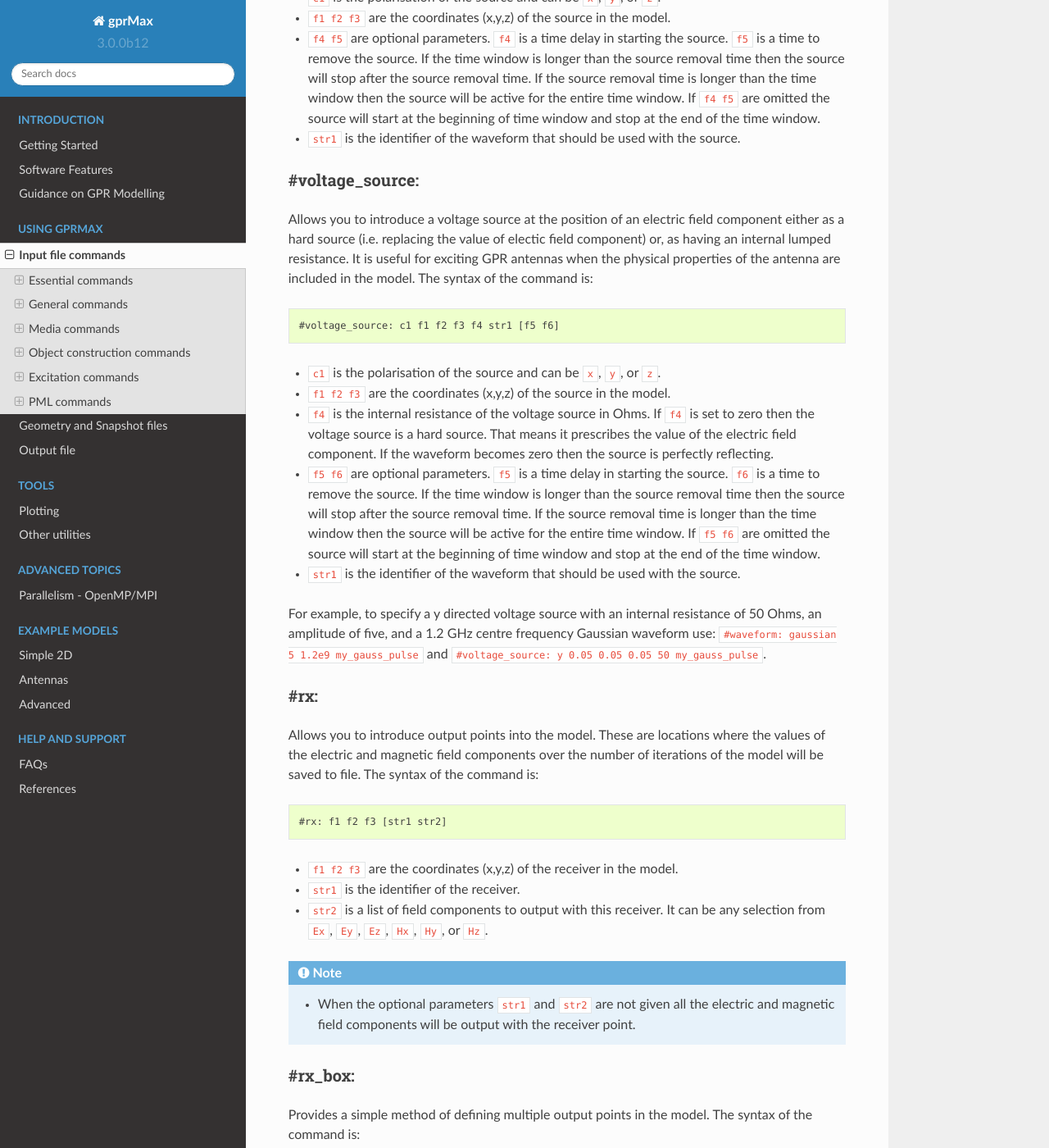
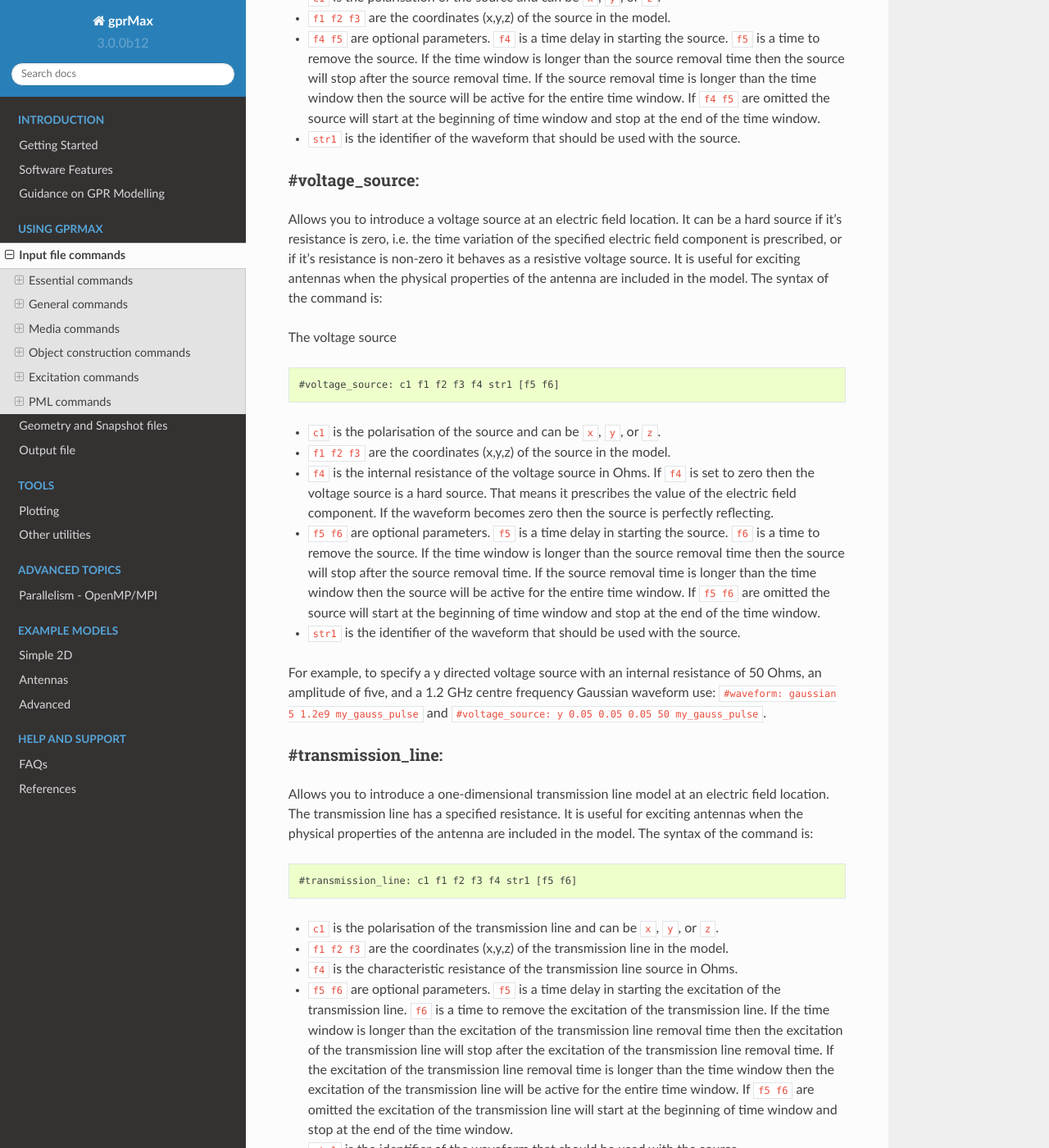
Before and after one commit to gprMax/gprMax, a Sphinx documentation site: the page built from docs/source/input.rst, in a window 1280 px wide and 1400 px high, scrolled down 21696 px. Shown: the whole window at 82% size. Built offline with Sphinx 7.4.7 and the Read the Docs theme 2.0.0, drawn with Linux system fonts in a browser that asks for light colours; pages that are not in the unit, such as notebooks, are missing from menus; some of the changed text lies outside the part shown.

Commit message:
Added transmission line command.

```diff
--- a/docs/source/input.rst
+++ b/docs/source/input.rst
@@ -745,7 +745,9 @@ This will simulate an infinitesimal magnetic dipole. This is often referred to a
 #voltage_source:
 ----------------
 
-Allows you to introduce a voltage source at the position of an electric field component either as a hard source (i.e. replacing the value of electic field component) or, as having an internal lumped resistance. It is useful for exciting GPR antennas when the physical properties of the antenna are included in the model. The syntax of the command is:
+Allows you to introduce a voltage source at an electric field location. It can be a hard source if it's resistance is zero, i.e. the time variation of the specified electric field component is prescribed, or if it's resistance is non-zero it behaves as a resistive voltage source. It is useful for exciting antennas when the physical properties of the antenna are included in the model. The syntax of the command is:
+
+The voltage source
 
 .. code-block:: none
 
@@ -758,6 +760,25 @@ Allows you to introduce a voltage source at the position of an electric field co
 * ``str1`` is the identifier of the waveform that should be used with the source.
 
 For example, to specify a y directed voltage source with an internal resistance of 50 Ohms, an amplitude of five, and a 1.2 GHz centre frequency Gaussian waveform use: ``#waveform: gaussian 5 1.2e9 my_gauss_pulse`` and ``#voltage_source: y 0.05 0.05 0.05 50 my_gauss_pulse``.
+
+#transmission_line:
+-------------------
+
+Allows you to introduce a one-dimensional transmission line model at an electric field location. The transmission line has a specified resistance. It is useful for exciting antennas when the physical properties of the antenna are included in the model. The syntax of the command is:
+
+.. code-block:: none
+
+    #transmission_line: c1 f1 f2 f3 f4 str1 [f5 f6]
+
+* ``c1`` is the polarisation of the transmission line and can be ``x``, ``y``, or ``z``.
+* ``f1 f2 f3`` are the coordinates (x,y,z) of the transmission line in the model.
+* ``f4`` is the characteristic resistance of the transmission line source in Ohms.
+* ``f5 f6`` are optional parameters. ``f5`` is a time delay in starting the excitation of the transmission line. ``f6`` is a time to remove the excitation of the transmission line. If the time window is longer than the excitation of the transmission line removal time then the excitation of the transmission line will stop after the excitation of the transmission line removal time. If the excitation of the transmission line removal time is longer than the time window then the excitation of the transmission line will be active for the entire time window. If ``f5 f6`` are omitted the excitation of the transmission line will start at the beginning of time window and stop at the end of the time window.
+* ``str1`` is the identifier of the waveform that should be used with the source.
+
+Time histories of voltage and current values in the transmission line are saved to the output file. These are documented in the :ref:`output file section <output>`. These parameters are useful for calculating characteristics of an antenna such as the input impedance or S-parameters.
+
+For example, to specify a z directed transmission line source with a resistance of 75 Ohms, an amplitude of five, and a 1.2 GHz centre frequency Gaussian waveform use: ``#waveform: gaussian 5 1.2e9 my_gauss_pulse`` and ``#transmission_line: z 0.05 0.05 0.05 75 my_gauss_pulse``.
 
 #rx:
 ----
```
